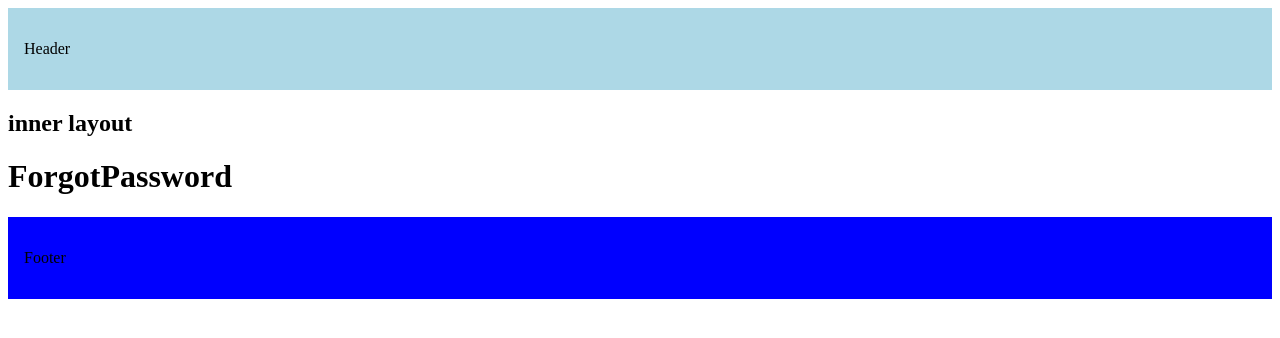
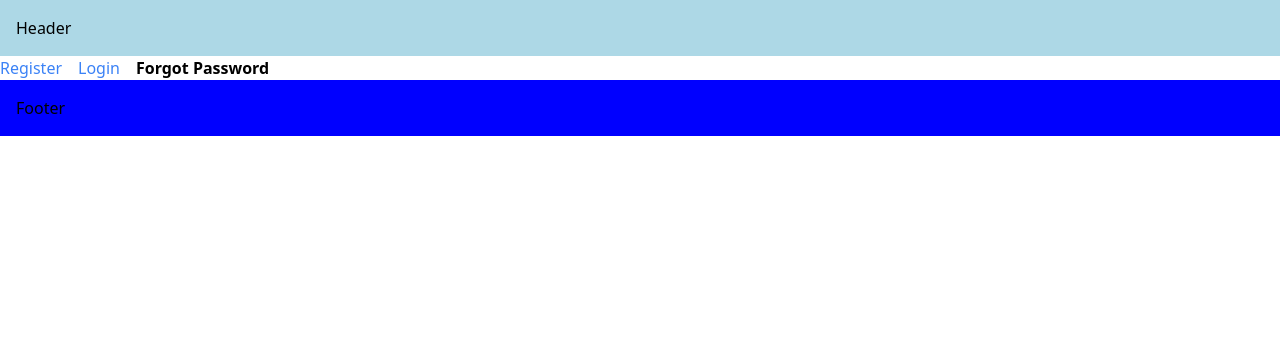
Before and after one commit to scarywalker/learning-next, a Next.js app in the folder 1/my-app/: page /forgot-password in a window 1280 px wide. Shown: the top 338 px of the page. Built offline with nearby package versions, Linux system fonts and the light colour scheme.

Commit message:
active links

```diff
--- a/1/my-app/src/app/(auth)/(with-auth-layout)/layout.tsx
+++ b/1/my-app/src/app/(auth)/(with-auth-layout)/layout.tsx
@@ -1,12 +1,34 @@
-export default function ProductDetailsLayout({
+"use client";
+import Link from "next/link";
+import { usePathname } from "next/navigation";
+import "./styles.css";
+
+const navLinks = [
+  { name: "Register", href: "/register" },
+  { name: "Login", href: "/login" },
+  { name: "Forgot Password", href: "/forgot-password" },
+];
+
+export default function AuthLayout({
   children,
 }: {
   children: React.ReactNode;
 }) {
+  const pathName = usePathname();
   return (
-    <>
-      <h2>inner layout</h2>
-      {children}
-    </>
+    <div>
+      {navLinks.map((link) => {
+        const isActive = pathName.startsWith(link.href);
+        return (
+          <Link
+            href={link.href}
+            key={link.name}
+            className={isActive ? "font-bold mr-4" : "text-blue-500 mr-4"}
+          >
+            {link.name}
+          </Link>
+        );
+      })}
+    </div>
   );
 }
--- /dev/null
+++ b/1/my-app/src/app/(auth)/(with-auth-layout)/styles.css
@@ -0,0 +1,3 @@
+@tailwind base;
+@tailwind components;
+@tailwind utilities;
```
